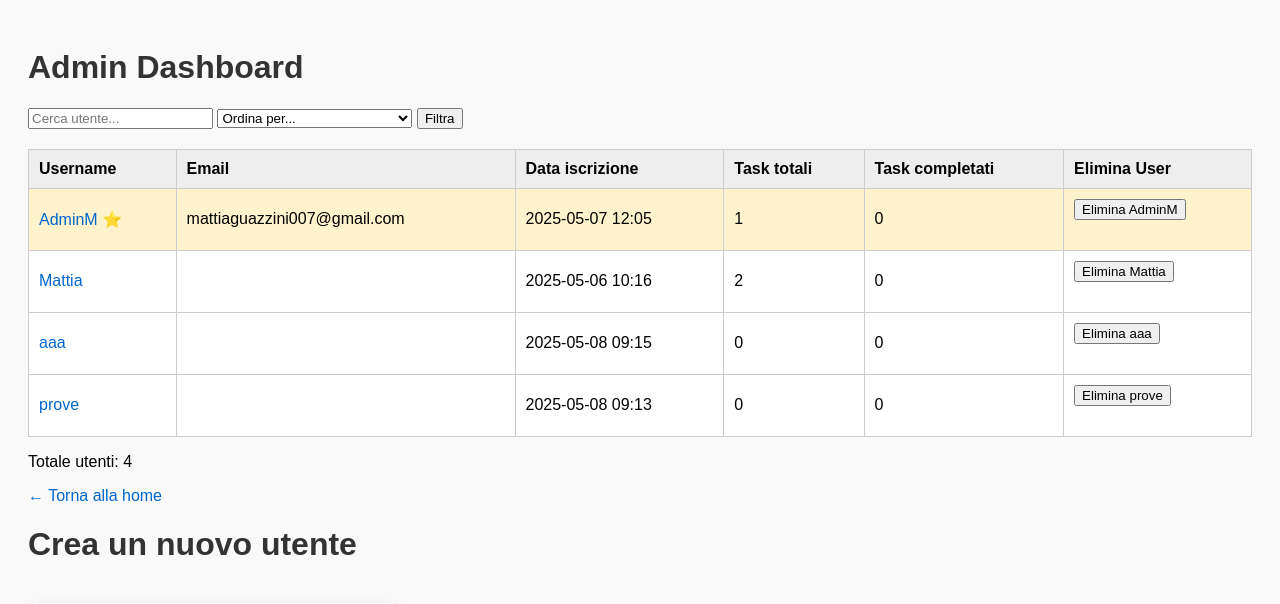
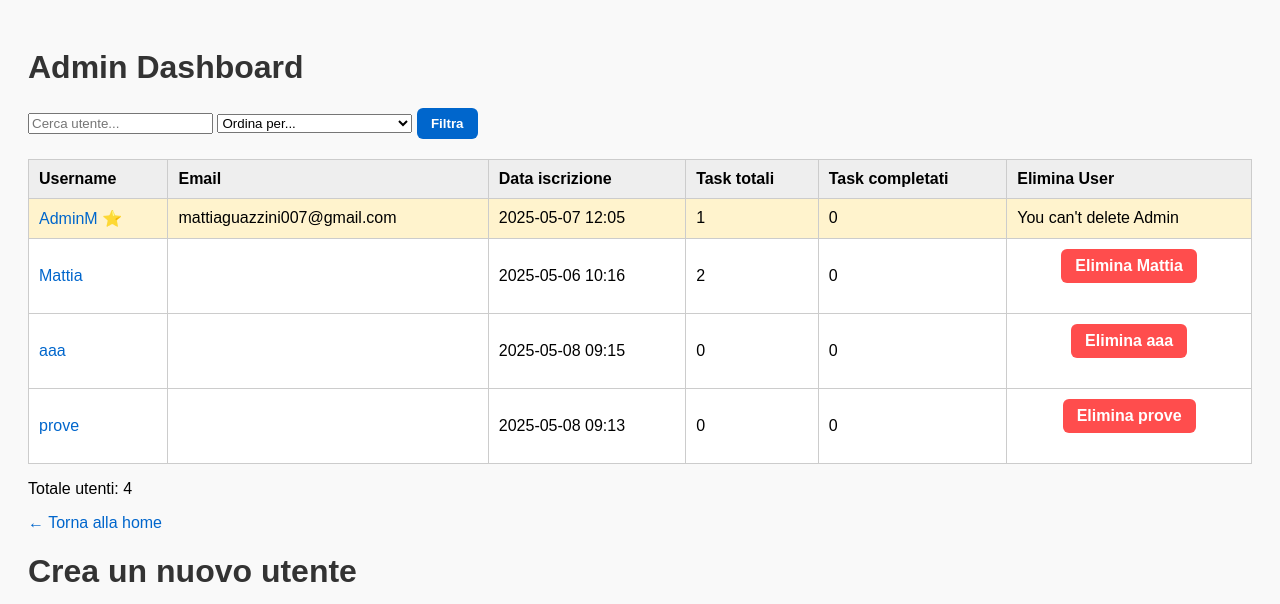
Before and after one commit to MattiaGuazzini07/ToDo-App, a Django app: page /admin-dashboard/ in a window 1280 px wide. Shown: the top 604 px of the page. Run offline with Django 5.2, Linux system fonts and the light colour scheme; a user stored in the database is signed in; data comes from the database, SQL or seed files in the repository.

Commit message:
add responsive styles and enhance button designs in admin dashboard

```diff
--- a/DjangoProject1/todo/static/todo/admin.css
+++ b/DjangoProject1/todo/static/todo/admin.css
@@ -103,3 +103,85 @@ form {
     border-radius: 4px;
     font-weight: bold;
 }
+.btn-danger {
+    all: unset;
+    background-color: #ff4d4d;
+    color: white;
+    padding: 8px 14px;
+    border-radius: 6px;
+    cursor: pointer;
+    font-weight: bold;
+    border: none;
+    text-align: center;
+    display: inline-block;
+    transition: background-color 0.2s;
+}
+
+.btn-danger:hover {
+  background-color: #cc0000;
+}
+
+.btn-search {
+  background-color: #0066cc;
+  color: white;
+  border: none;
+  padding: 8px 14px;
+  border-radius: 6px;
+  cursor: pointer;
+  font-weight: bold;
+  transition: background-color 0.2s;
+    appearance: none;
+  -webkit-appearance: none;
+  text-align: center;
+}
+
+.btn-search:hover {
+  background-color: #004a99;
+}
+
+td form {
+    display: flex;
+    justify-content: center;
+    align-items: center;
+    height: 100%;
+}
+
+td form button{
+    min-width: 120px;
+}
+
+
+/* Responsive Styles */
+@media (max-width: 768px) {
+  body {
+    padding: 10px;
+  }
+
+  .form-wrapper {
+    flex-direction: column;
+    align-items: stretch;
+    margin-top: 20px;
+  }
+
+  .form-container {
+    width: 100%;
+    box-sizing: border-box;
+    margin-bottom: 20px;
+  }
+
+  table {
+    font-size: 14px;
+    display: block;
+    overflow-x: auto;
+    white-space: nowrap;
+  }
+
+  th, td {
+    padding: 8px;
+  }
+
+  .submit-btn {
+    font-size: 16px;
+    padding: 10px;
+  }
+}
--- a/DjangoProject1/todo/templates/todo/admin_dashboard.html
+++ b/DjangoProject1/todo/templates/todo/admin_dashboard.html
@@ -21,7 +21,7 @@
         <option value="-username" {% if request.GET.sort_by == '-username' %}selected{% endif %}>Username (Z-A)</option>
     </select>
 
-    <button type="submit">Filtra</button>
+    <button type="submit" class="btn-search">Filtra</button>
 </form>
 
 <!-- User List -->
@@ -44,12 +44,7 @@
     <td>{{ pinned_user.date_joined|date:"Y-m-d H:i" }}</td>
     <td>{{ pinned_user.total_tasks }}</td>
     <td>{{ pinned_user.completed_tasks }}</td>
-    <td>
-      <form method="post" action="{% url 'delete_user' pinned_user.id %}" class="delete-form">
-        {% csrf_token %}
-        <button type="submit" onclick="return confirm('Vuoi davvero eliminare questo utente?');">Elimina {{ pinned_user.username }}</button>
-      </form>
-    </td>
+    <td>You can't delete Admin</td>
   </tr>
   {% endif %}
 
@@ -63,7 +58,7 @@
     <td>
       <form method="post" action="{% url 'delete_user' user.id %}" class="delete-form">
         {% csrf_token %}
-        <button type="submit" onclick="return confirm('Sei sicuro di voler eliminare questo utente?');">Elimina {{ user.username }}</button>
+        <button type="submit" class="btn-danger" onclick="return confirm('Sei sicuro di voler eliminare questo utente?');">Elimina {{ user.username }}</button>
       </form>
     </td>
   </tr>
```
